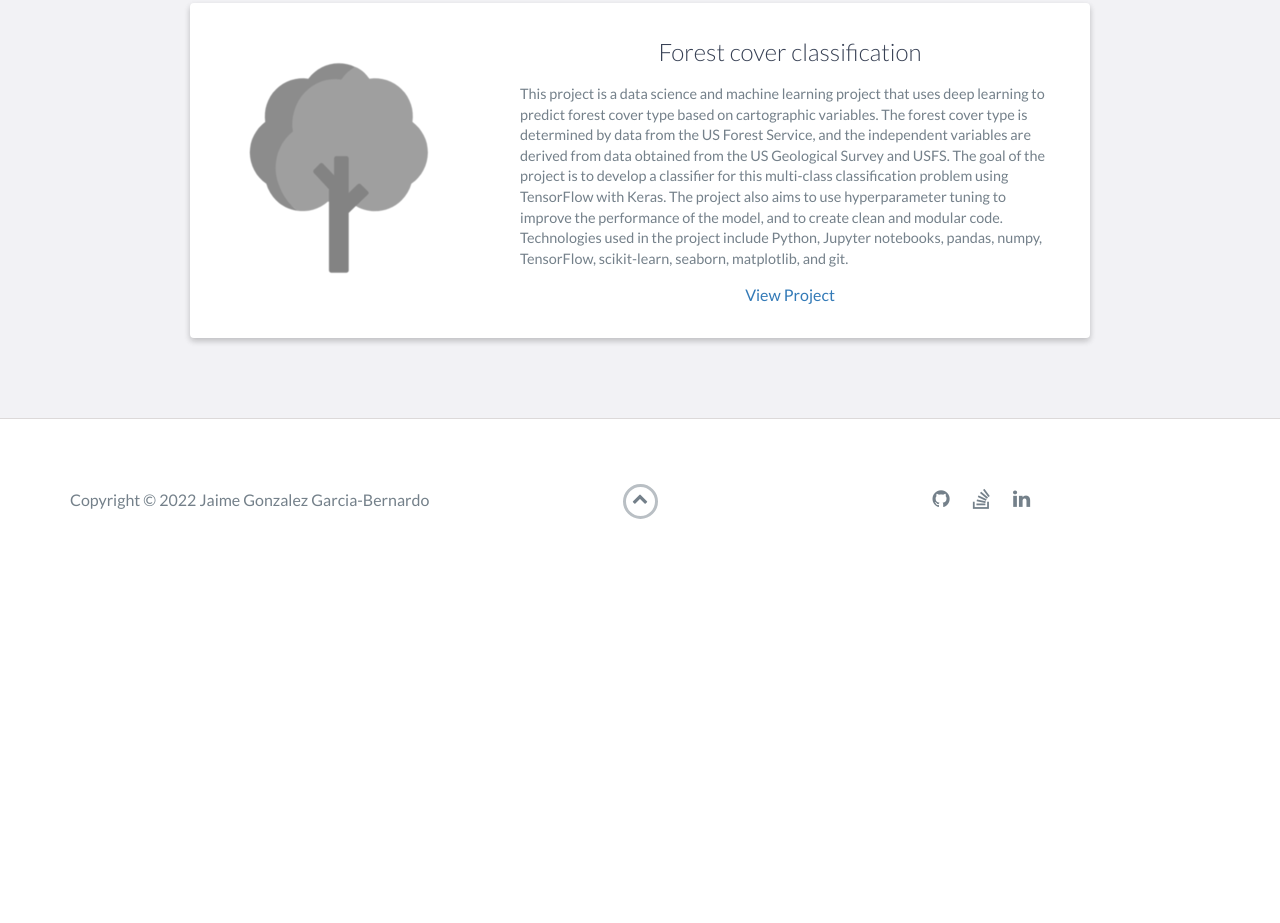
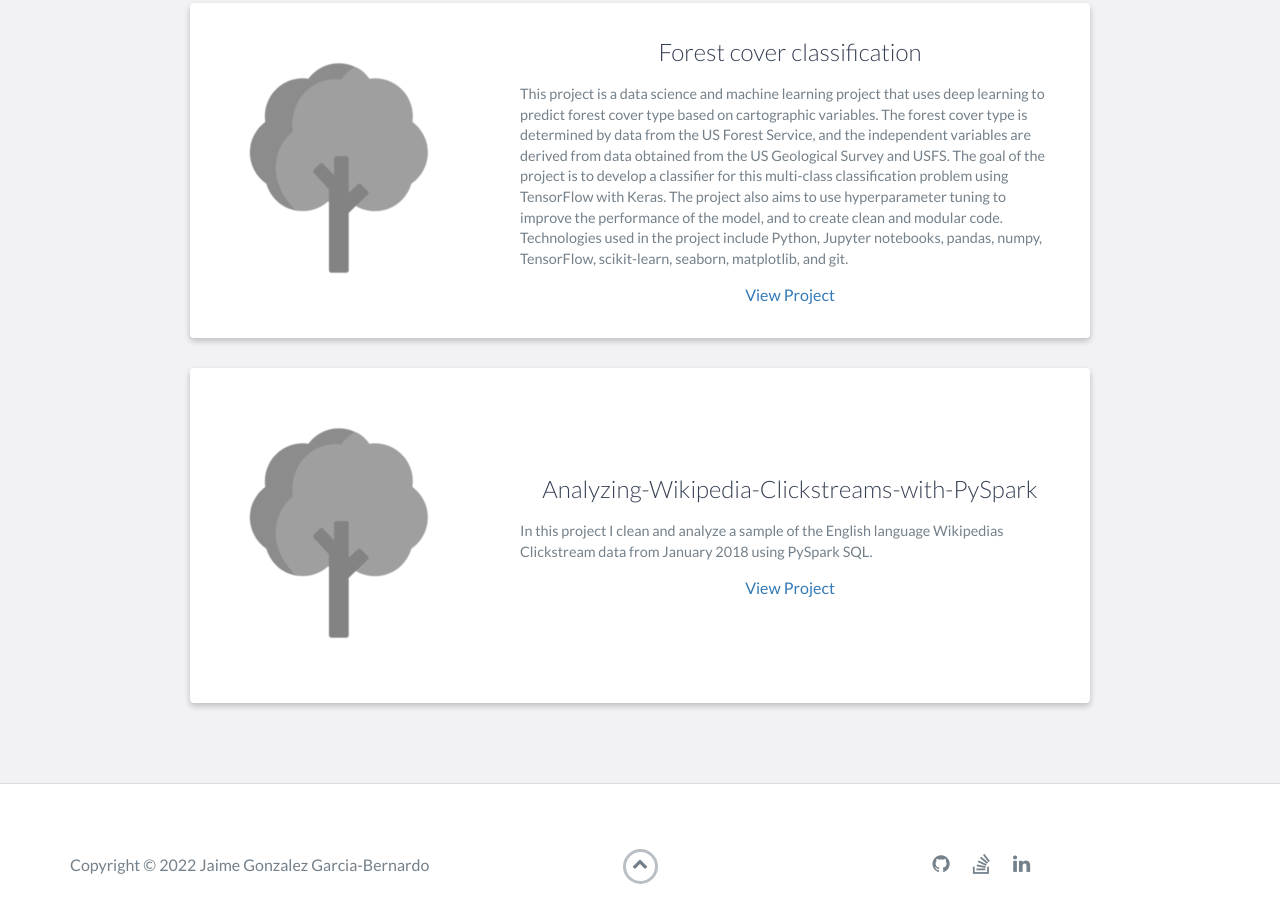
Before and after one commit to jaimeggb/jaimeggb.github.io, a website: page index.html in a window 1280 px wide. Shown: the part 9860-10783 px from the top of the page. Before the commit the page ends 10448 px from the top, so only its background shows below. Drawn offline with nearby package versions, Linux system fonts and the light colour scheme.

Commit message:
Added PySpark project

```diff
--- a/index.html
+++ b/index.html
@@ -41,7 +41,7 @@
             <div id="lead-content">
                 <h1>Jaime Gonzalez <br> Garcia-Bernardo</h1>
                 <h2>Engineer</h2>
-                <a href="Jaime_GGB_CV_new_v4.pdf" class="btn-rounded-white">Download Resume</a>
+                <a href="Jaime_GGB_CV7.pdf" class="btn-rounded-white">Download Resume</a>
             </div>
             <!-- End #lead-content -->
             <div id="lead-overlay"></div>
@@ -545,6 +545,22 @@
                             </div>
                             <!-- End .project -->
 
+                            <div class="project shadow-large">
+                                <div class="project-image">
+                                    <img src="images/tree-icon.png" />
+                                </div>
+                                <!-- End .project-image -->
+                                <div class="project-info">
+                                    <h3>Analyzing-Wikipedia-Clickstreams-with-PySpark</h3>
+                                    <p>
+                                        In this project I clean and analyze a sample of the English language Wikipedias Clickstream data from January 2018 using PySpark SQL.
+                                    </p>
+                                    <a href="https://github.com/jaimeggb/Analyzing-Wikipedia-Clickstreams-with-PySpark">View Project</a>
+                                </div>
+                                <!-- End .project-info -->
+                            </div>
+                            <!-- End .project -->
+
                         </div>
                         <!-- End .row -->
                     </div>
```
Also changed, not shown: 19 other files.
